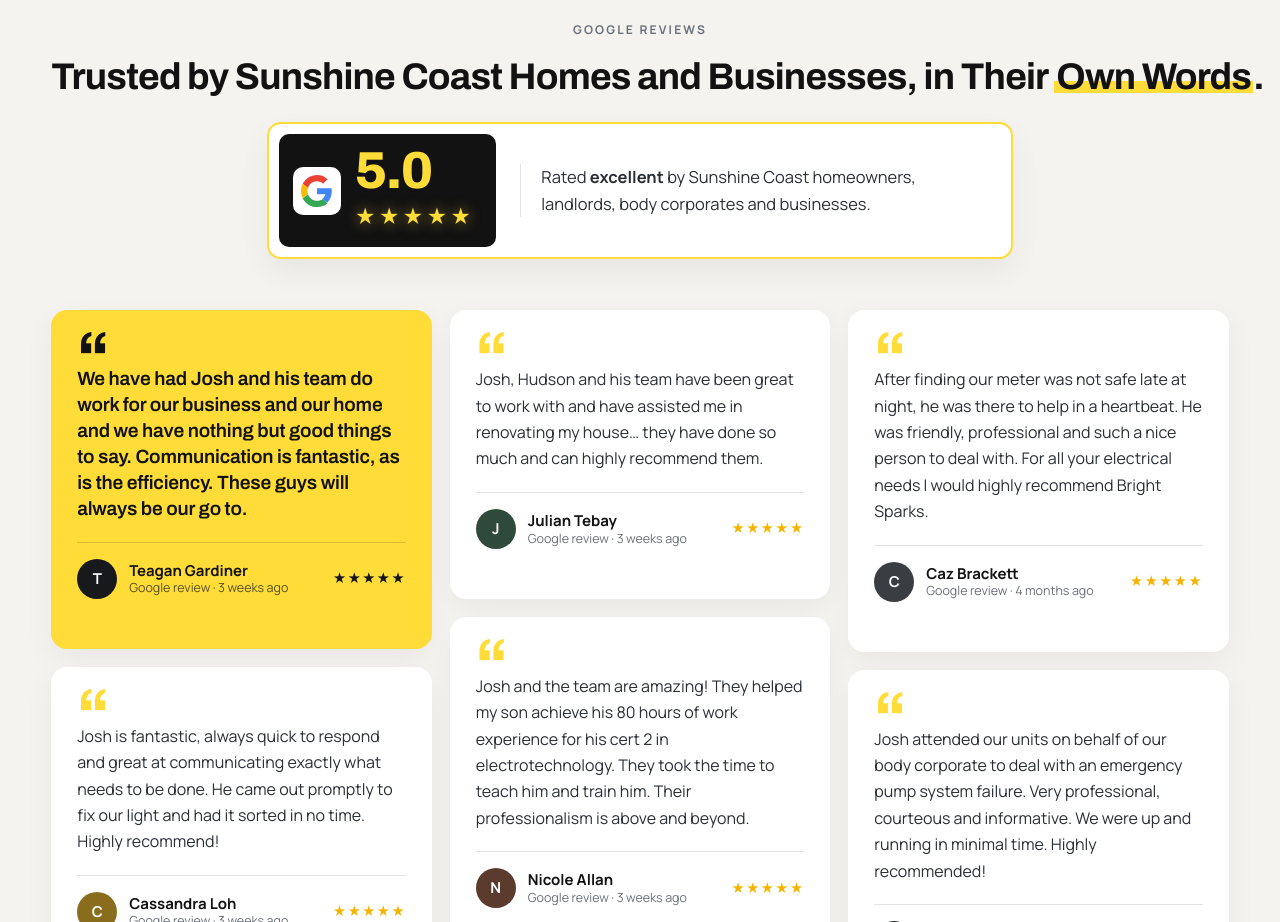
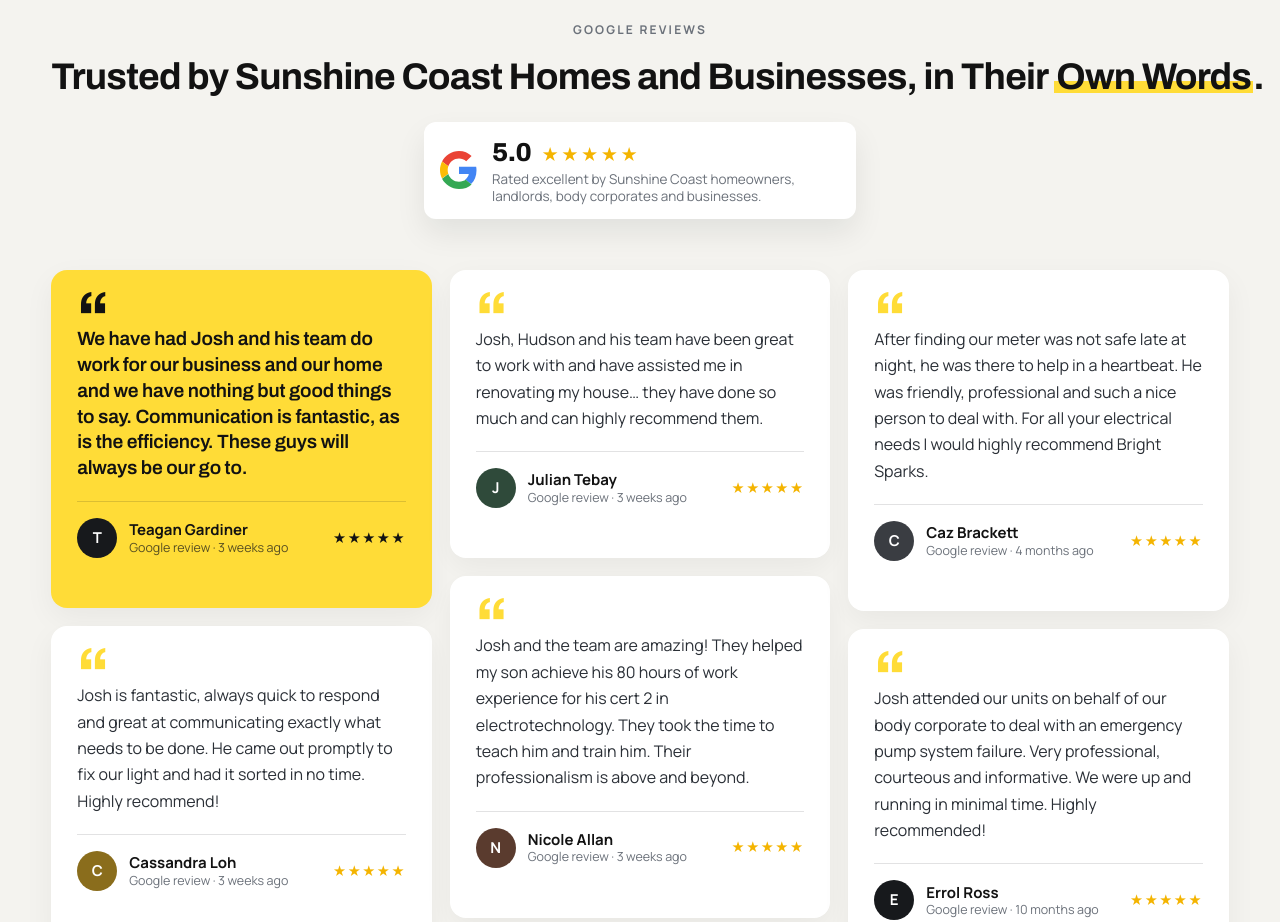
Before and after one commit to digitalmovement-au/BSEDSRedesign, a plain HTML site: page index.html in a window 1280 px wide. Shown: the part 1080-2002 px from the top of the page. Drawn offline with Linux system fonts and the light colour scheme.

Commit message:
Reviews: simple Google rating badge under the title
Co-Authored-By: Claude Opus 5.5 <noreply@anthropic.com>
Claude-Session: https://claude.ai/code/session_015dRXpWehfdnE5uZxh4AT3k

```diff
--- a/assets/css/style.css
+++ b/assets/css/style.css
@@ -2175,24 +2175,12 @@ form.quote.light ::placeholder { color: rgba(17,20,24,.38); }
 }
 @media (prefers-reduced-motion: reduce) { .wdb-pane.on { animation: none; } }
 
-/* Reviews: rating summary under the title */
-.r2-rating { display: inline-flex; align-items: center; gap: 20px; margin-top: 26px; padding: 14px 26px 14px 16px; border-radius: 14px; background: #fff; box-shadow: 0 12px 30px rgba(17,20,24,.06); text-align: left; }
-.r2-rating .r2-top { gap: 12px; }
-.r2-rating .r2-top .g { width: 44px; height: 44px; padding: 8px; border-radius: 10px; background: var(--paper); }
-.r2-rating .r2-top b { display: block; font-family: var(--display); font-weight: 800; font-size: 40px; letter-spacing: -.03em; line-height: .9; }
-.r2-rating .st { color: #f4b400; letter-spacing: 2px; font-size: 15px; }
-.r2-rating p { margin: 0; max-width: 46ch; color: var(--ink-2); font-size: 15.5px; padding-left: 20px; border-left: 1px solid var(--line); }
-@media (max-width: 680px) {
-  .r2-rating { flex-direction: column; gap: 12px; text-align: center; padding: 18px; }
-  .r2-rating p { padding-left: 0; border-left: 0; }
-}
-.r2-rating .r2-top b { color: var(--ink); }
-
-/* Rating summary: the 5.0 and stars stand out */
-.r2-rating { padding: 10px 28px 10px 10px; gap: 24px; border: 2px solid var(--brass); }
-.r2-rating .r2-top { background: var(--ink); border-radius: 10px; padding: 14px 22px 14px 14px; gap: 14px; }
-.r2-rating .r2-top .g { background: #fff; width: 48px; height: 48px; }
-.r2-rating .r2-top b { color: var(--brass); font-size: 52px; }
-.r2-rating .r2-top .st { display: block; margin-top: 6px; color: var(--brass); font-size: 20px; letter-spacing: 3px; text-shadow: 0 0 14px rgba(255,220,55,.55); }
-.r2-rating p { font-size: 16.5px; }
-@media (max-width: 680px) { .r2-rating { padding: 10px 10px 18px; } }
+/* Reviews: rating badge under the title (same style as the banner badge) */
+.r2-rating { display: inline-flex; align-items: center; gap: 14px; margin-top: 26px; padding: 14px 24px 14px 16px; border-radius: 12px; background: #fff; box-shadow: 0 14px 30px rgba(17,20,24,.08); text-align: left; }
+.r2-rating .g { width: 38px; height: 38px; flex: none; }
+.r2-rating span { display: grid; grid-template-columns: auto auto; justify-content: start; align-items: center; column-gap: 10px; line-height: 1.25; }
+.r2-rating b { font-family: var(--display); font-weight: 800; font-size: 26px; letter-spacing: -.02em; }
+.r2-rating i { font-style: normal; color: #f4b400; letter-spacing: 2px; font-size: 17px; }
+.r2-rating small { grid-column: 1 / -1; margin-top: 2px; font-size: 13.5px; color: var(--muted); max-width: 44ch; }
+.r2-rating span { display: flex; flex-wrap: wrap; align-items: baseline; column-gap: 10px; } .r2-rating small { flex-basis: 100%; }
+.r2-rating span { max-width: 340px; } .r2-rating small { width: 100%; max-width: none; }
--- a/index.html
+++ b/index.html
@@ -8,7 +8,7 @@
   <link rel="preconnect" href="https://fonts.googleapis.com">
   <link rel="preconnect" href="https://fonts.gstatic.com" crossorigin>
   <link href="https://fonts.googleapis.com/css2?family=Archivo:wdth,wght@100,500;100,600;100,700;100,800&family=Manrope:wght@400;500;600;700&display=swap" rel="stylesheet">
-  <link rel="stylesheet" href="assets/css/style.css?v=11">
+  <link rel="stylesheet" href="assets/css/style.css?v=12">
 </head>
 <body>
 
@@ -92,7 +92,7 @@
   <div class="wrap r2-head">
     <span class="eyebrow reveal">Google reviews</span>
     <h2 class="h2 reveal">Trusted by Sunshine Coast Homes and Businesses, in Their <em>Own Words</em>.</h2>
-    <div class="r2-rating reveal"><div class="r2-top"><svg class="g" viewBox="0 0 48 48" aria-hidden="true"><path fill="#EA4335" d="M24 9.5c3.5 0 6.6 1.2 9.1 3.6l6.8-6.8C35.8 2.4 30.3 0 24 0 14.6 0 6.6 5.4 2.6 13.2l7.9 6.2C12.4 13.6 17.7 9.5 24 9.5z"/><path fill="#4285F4" d="M46.1 24.5c0-1.6-.1-3.1-.4-4.5H24v9h12.4c-.5 2.9-2.2 5.3-4.6 6.9l7.4 5.8c4.3-4 6.9-9.9 6.9-17.2z"/><path fill="#FBBC05" d="M10.5 28.6c-.5-1.4-.8-3-.8-4.6s.3-3.2.8-4.6l-7.9-6.2C.9 16.6 0 20.2 0 24s.9 7.4 2.6 10.8l7.9-6.2z"/><path fill="#34A853" d="M24 48c6.5 0 11.9-2.1 15.9-5.8l-7.4-5.8c-2.1 1.4-4.8 2.3-8.5 2.3-6.3 0-11.6-4.1-13.5-9.8l-7.9 6.2C6.6 42.6 14.6 48 24 48z"/></svg><div><b>5.0</b><span class="st">★★★★★</span></div></div><p>Rated <strong>excellent</strong> by Sunshine Coast homeowners, landlords, body corporates and businesses.</p></div>
+    <div class="r2-rating reveal"><svg class="g" viewBox="0 0 48 48" aria-hidden="true"><path fill="#EA4335" d="M24 9.5c3.5 0 6.6 1.2 9.1 3.6l6.8-6.8C35.8 2.4 30.3 0 24 0 14.6 0 6.6 5.4 2.6 13.2l7.9 6.2C12.4 13.6 17.7 9.5 24 9.5z"/><path fill="#4285F4" d="M46.1 24.5c0-1.6-.1-3.1-.4-4.5H24v9h12.4c-.5 2.9-2.2 5.3-4.6 6.9l7.4 5.8c4.3-4 6.9-9.9 6.9-17.2z"/><path fill="#FBBC05" d="M10.5 28.6c-.5-1.4-.8-3-.8-4.6s.3-3.2.8-4.6l-7.9-6.2C.9 16.6 0 20.2 0 24s.9 7.4 2.6 10.8l7.9-6.2z"/><path fill="#34A853" d="M24 48c6.5 0 11.9-2.1 15.9-5.8l-7.4-5.8c-2.1 1.4-4.8 2.3-8.5 2.3-6.3 0-11.6-4.1-13.5-9.8l-7.9 6.2C6.6 42.6 14.6 48 24 48z"/></svg><span><b>5.0</b> <i>★★★★★</i><small>Rated excellent by Sunshine Coast homeowners, landlords, body corporates and businesses.</small></span></div>
   </div>
   <div class="wrap r2-grid">
     <div class="r2-list">
@@ -431,6 +431,6 @@
   </div>
 </footer>
 <a class="float-call" href="tel:0433909889" aria-label="Call Bright Sparks on 0433 909 889"><svg viewBox="0 0 24 24" fill="none" stroke="currentColor" stroke-width="2"><path d="M5 4h4l2 5-2.5 1.5a11 11 0 005 5L15 13l5 2v4a2 2 0 01-2 2A16 16 0 013 6a2 2 0 012-2z"/></svg>Call Us Now</a>
-<script src="assets/js/main.js?v=11"></script>
+<script src="assets/js/main.js?v=12"></script>
 </body>
 </html>
```
Also changed, not shown: about.html (+3 -3 lines), commercial-electrician.html (+2 -2 lines), contact.html (+2 -2 lines), data-fibre.html (+2 -2 lines), electrical-installations.html (+2 -2 lines), emergency-electrician.html (+2 -2 lines), faq.html (+2 -2 lines), maintenance-repairs.html (+2 -2 lines), residential-electrician.html (+2 -2 lines), services.html (+2 -2 lines), 1 other file.
